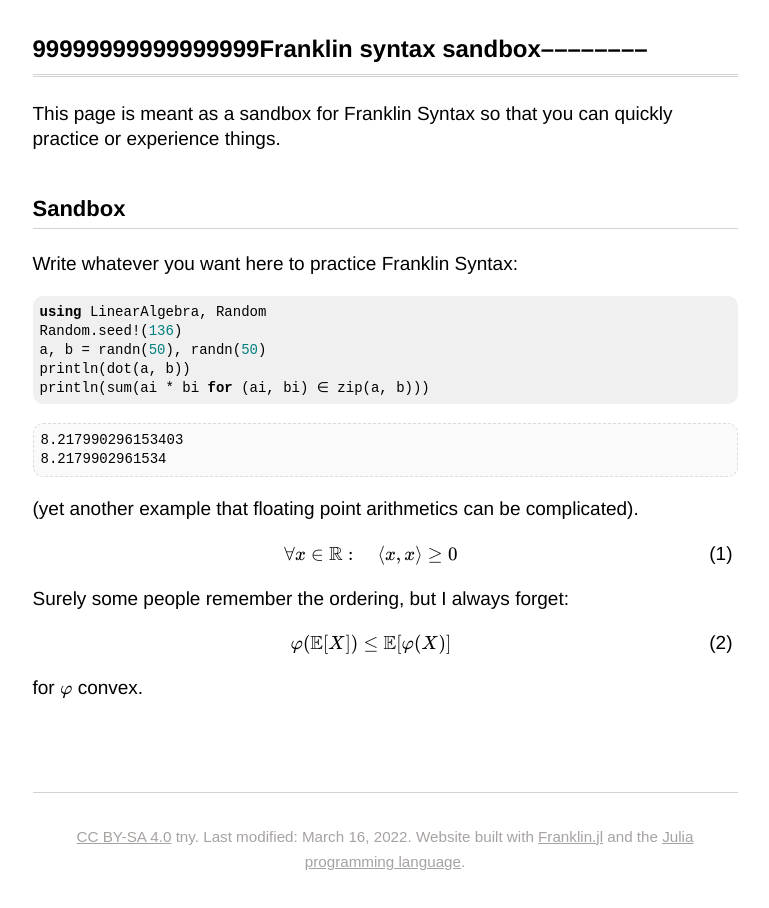
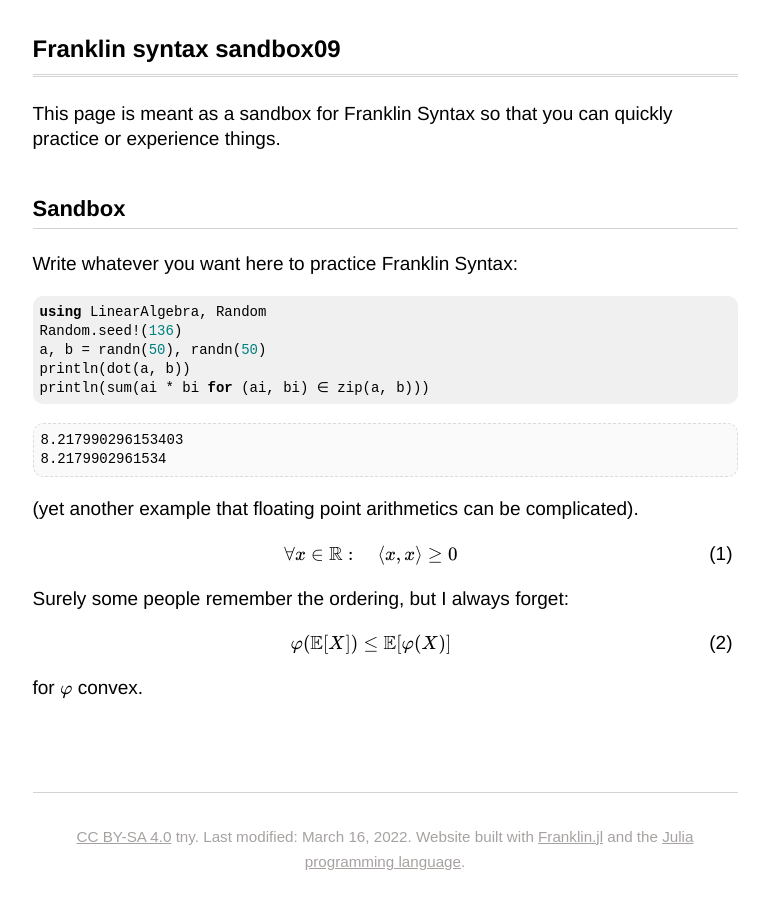
Before and after one commit to LengyanReader/site_t1, a plain HTML site: page index.html in a window 1280 px wide. Shown: the whole page, without its empty margins (255-1024 px from the left). Drawn offline with Linux system fonts and the light colour scheme.

Commit message:
Deploying to gh-pages from  @ 3ce8722707ce0403edf0f2f88c296963e3d45bec 🚀

```diff
--- a/index.html
+++ b/index.html
@@ -1,4 +1,4 @@
-<!doctype html> <html lang=en > <meta charset=UTF-8 > <meta name=viewport  content="width=device-width, initial-scale=1"> <link rel=stylesheet  href="/libs/katex/katex.min.css"> <link rel=stylesheet  href="/libs/highlight/github.min.css"> <link rel=stylesheet  href="/css/franklin.css"> <title>the test df</title> <div class=franklin-content ><h1 id=99999999999999999franklin_syntax_sandbox ><a href="#99999999999999999franklin_syntax_sandbox" class=header-anchor >99999999999999999Franklin syntax sandbox––––––––</a></h1> <p>This page is meant as a sandbox for Franklin Syntax so that you can quickly practice or experience things.</p> <h2 id=sandbox ><a href="#sandbox" class=header-anchor >Sandbox</a></h2> <p>Write whatever you want here to practice Franklin Syntax:</p> <pre><code class=language-julia >using LinearAlgebra, Random
+<!doctype html> <html lang=en > <meta charset=UTF-8 > <meta name=viewport  content="width=device-width, initial-scale=1"> <link rel=stylesheet  href="/libs/katex/katex.min.css"> <link rel=stylesheet  href="/libs/highlight/github.min.css"> <link rel=stylesheet  href="/css/franklin.css"> <title>the test df</title> <div class=franklin-content ><h1 id=franklin_syntax_sandbox09 ><a href="#franklin_syntax_sandbox09" class=header-anchor >Franklin syntax sandbox09</a></h1> <p>This page is meant as a sandbox for Franklin Syntax so that you can quickly practice or experience things.</p> <h2 id=sandbox ><a href="#sandbox" class=header-anchor >Sandbox</a></h2> <p>Write whatever you want here to practice Franklin Syntax:</p> <pre><code class=language-julia >using LinearAlgebra, Random
 Random.seed&#33;&#40;136&#41;
 a, b &#61; randn&#40;50&#41;, randn&#40;50&#41;
 println&#40;dot&#40;a, b&#41;&#41;
```
